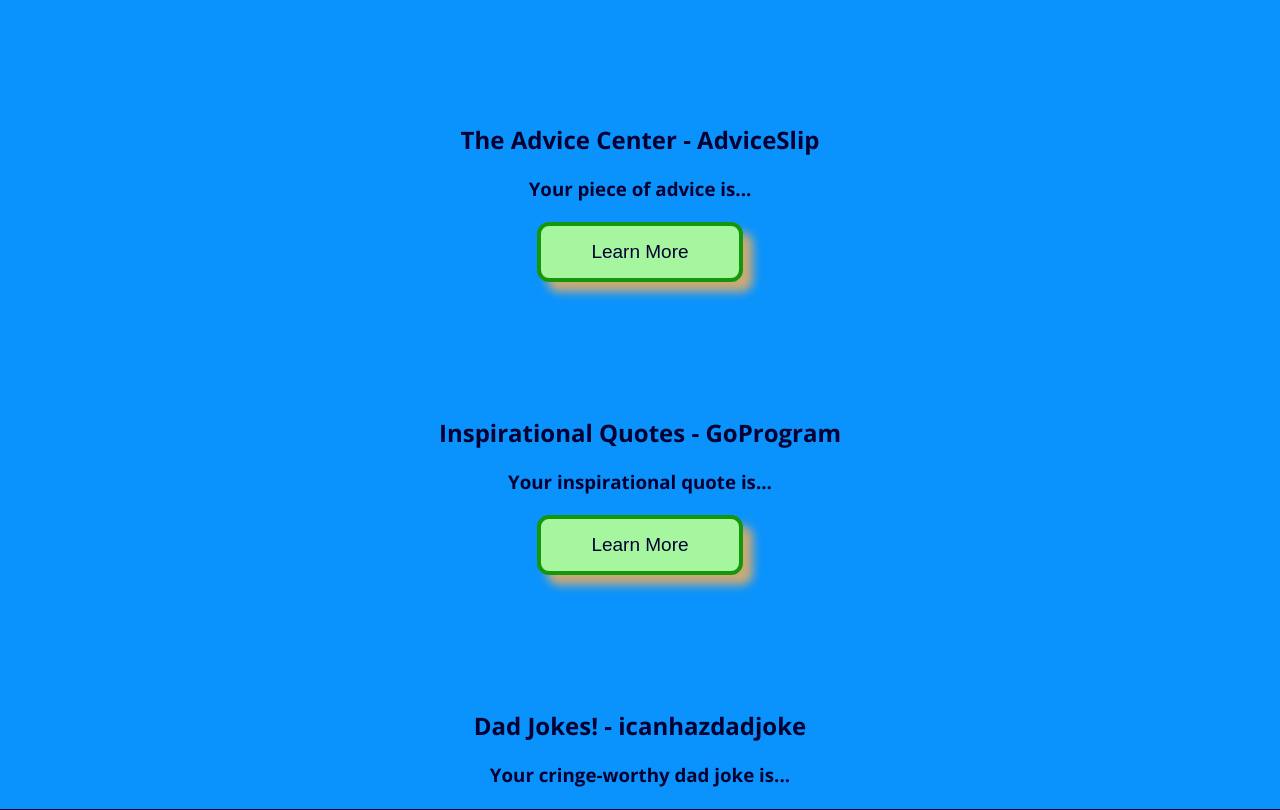
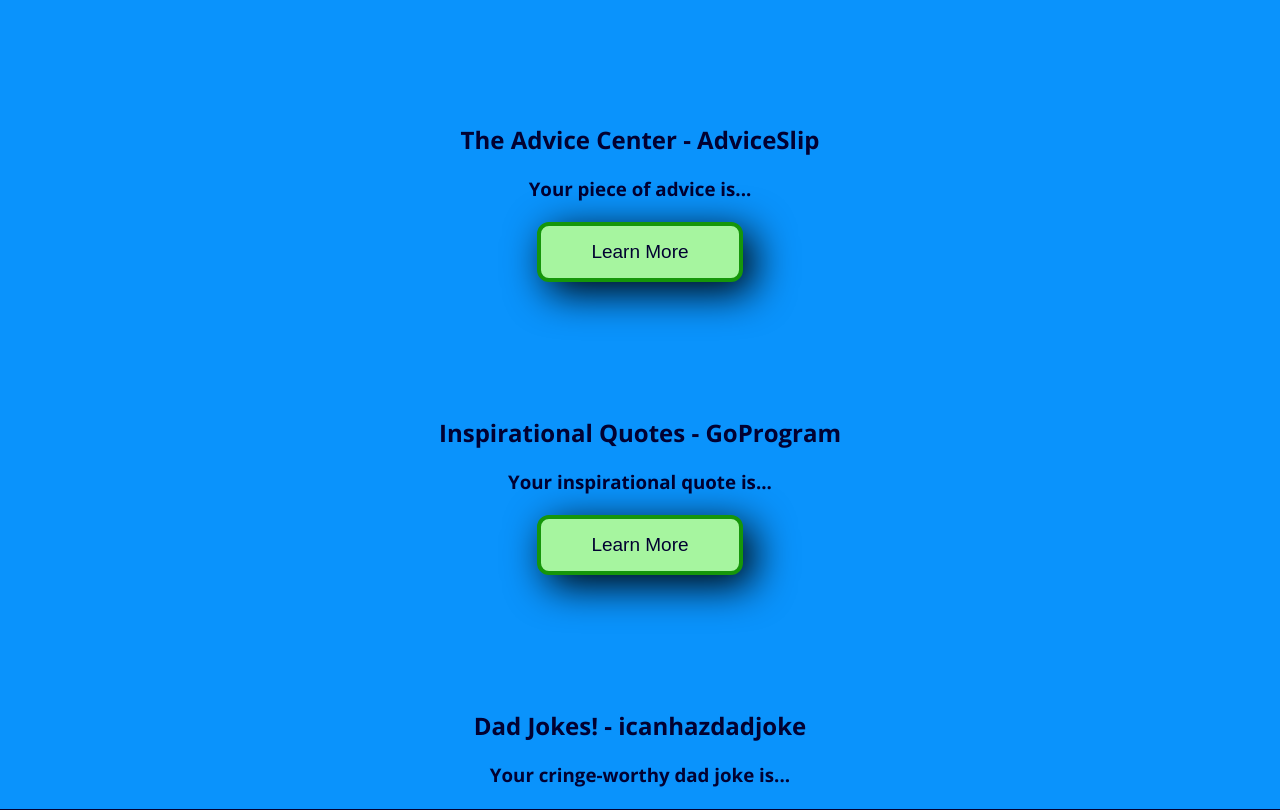
Before and after one commit to Dorcupi/aapic, a Flask app: template templates/index.html in a window 1280 px wide. Shown: the part 218-1028 px from the top of the page. Run offline with Flask 2, Linux system fonts and the light colour scheme; the template is opened without the code that fills it, so the values that code supplies are empty; parts of the project's set-up code (start-up, migrations or seed data) failed here and were passed over.

Commit message:
Style changes

```diff
--- a/static/css/styles.css
+++ b/static/css/styles.css
@@ -388,7 +388,7 @@
   border-radius: 12px;
   border: 4px solid #16960a;
   padding: 15px 50px;
-  box-shadow: 10px 10px 10px rgb(203, 170, 118);
+  box-shadow: 10px 10px 40px rgb(0, 0, 0);
   transition-duration: 0.4s;
   cursor: pointer
 }
@@ -399,7 +399,7 @@
   font-size: 19px;
   border-radius: 12px;
   border: 4px solid #966a0a;
-  box-shadow: 10px 10px 10px rgb(118, 203, 126);
+  box-shadow: 10px 10px 40px rgb(0, 0, 0);
   padding: 15px 50px;
   cursor: pointer
 }
```
